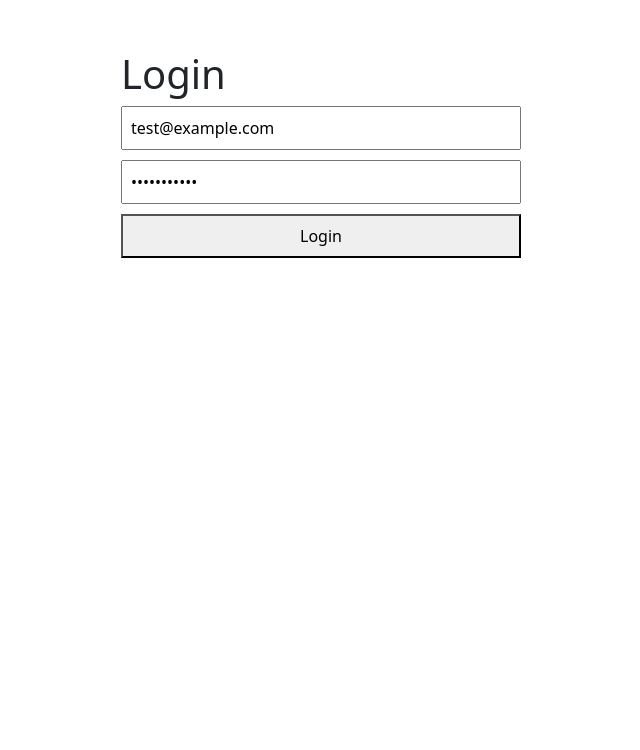
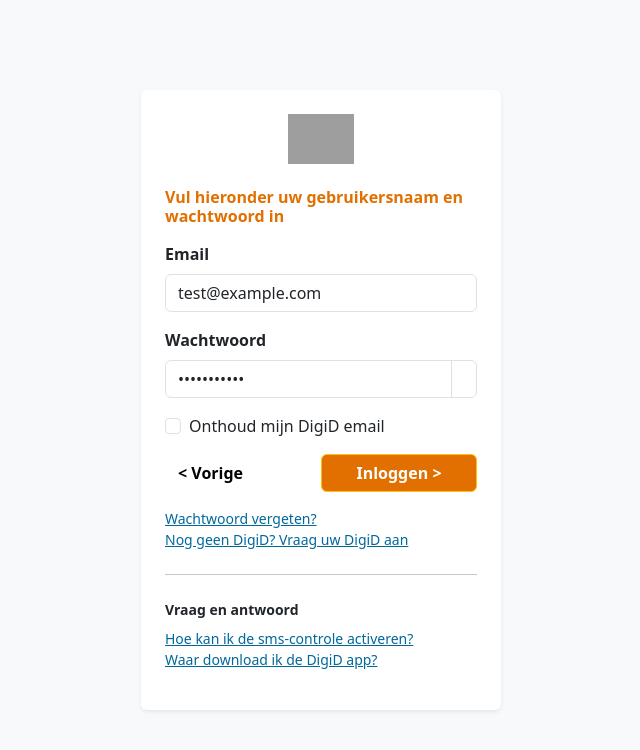
Before and after one commit to AmbtenaarInFunctie/mozarella, a Next.js app in the folder romy-frontend/: page / in a window 1280 px wide. Shown: the top 750 px of the page, without its empty margins (319-959 px from the left). Built offline with nearby package versions, Linux system fonts and the light colour scheme; no server answers; grey boxes are pictures that could not be loaded; what openapi-fetch would draw is missing.

Commit message:
wat code verbeteringen + validatie

```diff
--- a/romy-frontend/src/app/(private)/page.tsx
+++ b/romy-frontend/src/app/(private)/page.tsx
@@ -6,7 +6,7 @@
 import { v4 as uuid } from "uuid";
 import mlClient from "@/network/ml/clients";
 
-const fetchAIResponse = async (message: string) => {
+const postChatQuery = async (message: string) => {
   const response = await mlClient.POST("/query", {
     body: {
       query: message,
@@ -137,7 +137,7 @@
   const [input, setInput] = useState("");
 
   const mutation = useMutation({
-    mutationFn: fetchAIResponse,
+    mutationFn: postChatQuery,
     onSuccess: (data: any) => {
       console.log(data);
 
--- a/romy-frontend/src/app/(public)/login/page.tsx
+++ b/romy-frontend/src/app/(public)/login/page.tsx
@@ -31,6 +31,112 @@
   };
 
   return (
+    <div className="d-flex justify-content-center align-items-center vh-100 bg-light">
+      <div
+        className="bg-white p-4 rounded shadow-sm"
+        style={{ width: "360px" }}
+      >
+        {/* Logo */}
+        <div className="text-center mb-4">
+          <img
+            src="https://www.rijksoverheid.nl/binaries/content/gallery/rijksoverheid/banner/logo-rijksoverheid.svg"
+            alt="Logo"
+            style={{ height: "50px" }}
+          />
+        </div>
+
+        {/* Title */}
+        <h6 className="fw-bold mb-3" style={{ color: "#e17000" }}>
+          Vul hieronder uw gebruikersnaam en wachtwoord in
+        </h6>
+
+        {/* Form */}
+        <form>
+          <div className="mb-3">
+            <label htmlFor="email" className="form-label fw-semibold">
+              Email
+            </label>
+            <input
+              type="text"
+              className="form-control"
+              id="email"
+              placeholder=""
+              value={email}
+              onChange={(e) => setEmail(e.target.value)}
+            />
+          </div>
+
+          <div className="mb-3">
+            <label htmlFor="password" className="form-label fw-semibold">
+              Wachtwoord
+            </label>
+            <div className="input-group">
+              <input
+                type="password"
+                className="form-control"
+                id="password"
+                value={password}
+                onChange={(e) => setPassword(e.target.value)}
+              />
+              <span className="input-group-text bg-white">
+                <i className="bi bi-eye"></i>
+              </span>
+            </div>
+          </div>
+
+          <div className="form-check mb-3">
+            <input type="checkbox" className="form-check-input" id="remember" />
+            <label className="form-check-label" htmlFor="remember">
+              Onthoud mijn DigiD email
+            </label>
+          </div>
+
+          <div className="d-flex ">
+            <button
+              type="submit"
+              className="btn text-start w-50 fw-bold"
+              style={{ backgroundColor: "white", color: "black" }}
+            >
+              {"<"} Vorige
+            </button>
+
+            <button
+              type="submit"
+              className="btn btn-warning w-50 fw-bold"
+              style={{ backgroundColor: "#e17000", color: "white" }}
+            >
+              Inloggen {">"}
+            </button>
+          </div>
+
+          <div className="mt-3 ">
+            <a href="#" className="d-block small">
+              Wachtwoord vergeten?
+            </a>
+            <a href="#" className="d-block small">
+              Nog geen DigiD? Vraag uw DigiD aan
+            </a>
+          </div>
+        </form>
+
+        <hr className="my-4" />
+
+        <div>
+          <p className="fw-bold small mb-2">Vraag en antwoord</p>
+          <ul className="list-unstyled small">
+            <li>
+              <a href="#">Hoe kan ik de sms-controle activeren?</a>
+            </li>
+            <li>
+              <a href="#">Waar download ik de DigiD app?</a>
+            </li>
+          </ul>
+        </div>
+      </div>
+    </div>
+  );
+
+  return (
     <div style={{ maxWidth: "400px", margin: "auto", paddingTop: "50px" }}>
       <h1>Login</h1>
       <form onSubmit={handleLogin}>
```
